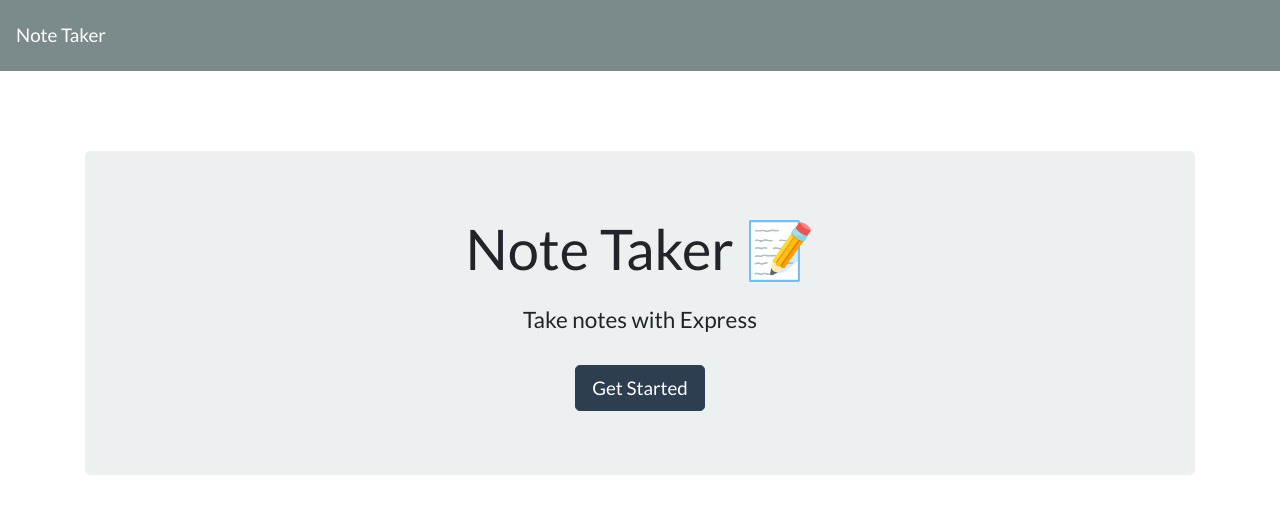
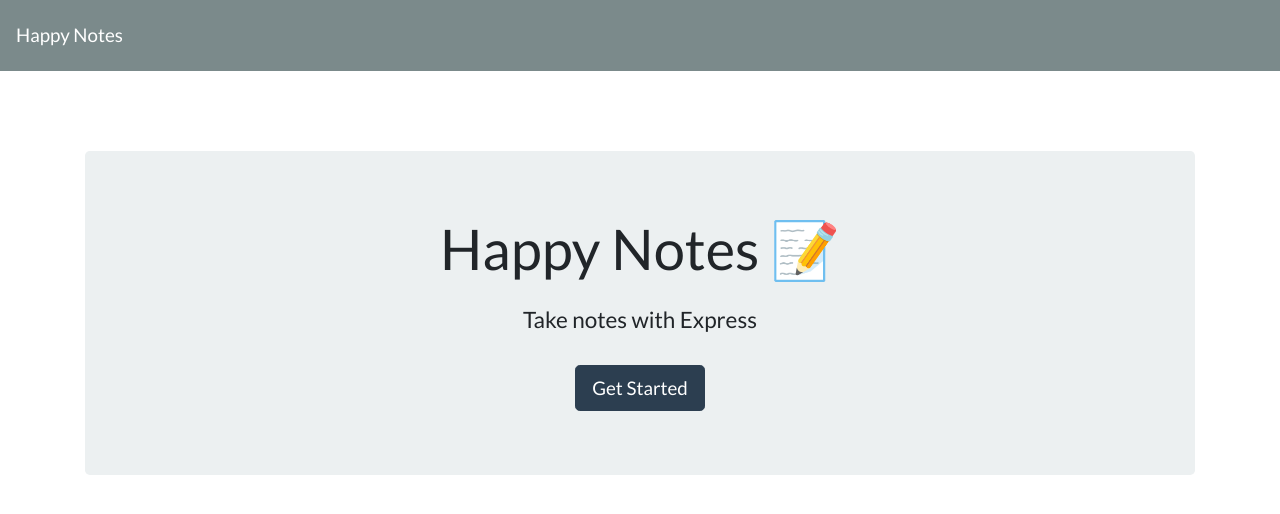
Before and after one commit to JamesXalis/Happy_Notes, a website: page public/index.html in a window 1280 px wide. Drawn offline with nearby package versions, Linux system fonts and the light colour scheme; no server answers.

Commit message:
working application

```diff
--- a/public/assets/js/index.js
+++ b/public/assets/js/index.js
@@ -179,3 +179,5 @@
     noteTitle.addEventListener('keyup', handleRenderSaveBtn);
     noteText.addEventListener('keyup', handleRenderSaveBtn);
 }
+
+getAndRenderNotes();
--- a/public/index.html
+++ b/public/index.html
@@ -5,18 +5,18 @@
     <meta charset="UTF-8">
     <meta name="viewport" content="width=device-width, initial-scale=1.0">
     <meta http-equiv="X-UA-Compatible" content="ie=edge">
-    <title>Note Taker</title>
+    <title>Happy Notes</title>
     <link rel="stylesheet" href="https://cdnjs.cloudflare.com/ajax/libs/bootswatch/4.1.3/flatly/bootstrap.min.css" />
 </head>
 
 <body>
     <nav class="navbar navbar-dark bg-dark">
-        <a class="navbar-brand" href="/">Note Taker
+        <a class="navbar-brand" href="/">Happy Notes
         </a>
     </nav>
     <div class="container">
         <div style="margin-top: 80px;" class="jumbotron text-center">
-            <h1 class="display-4">Note Taker <span role="img" aria-label="Memo">📝</span></h1>
+            <h1 class="display-4">Happy Notes <span role="img" aria-label="Memo">📝</span></h1>
             <h4 class="mt-4">Take notes with Express</h4>
             <a class="btn btn-primary btn-lg mt-4" href="/notes" role="button">Get Started</a>
         </div>
```
Also changed, not shown: db/db.json (+4 -4 lines), public/notes.html (+2 -2 lines).
